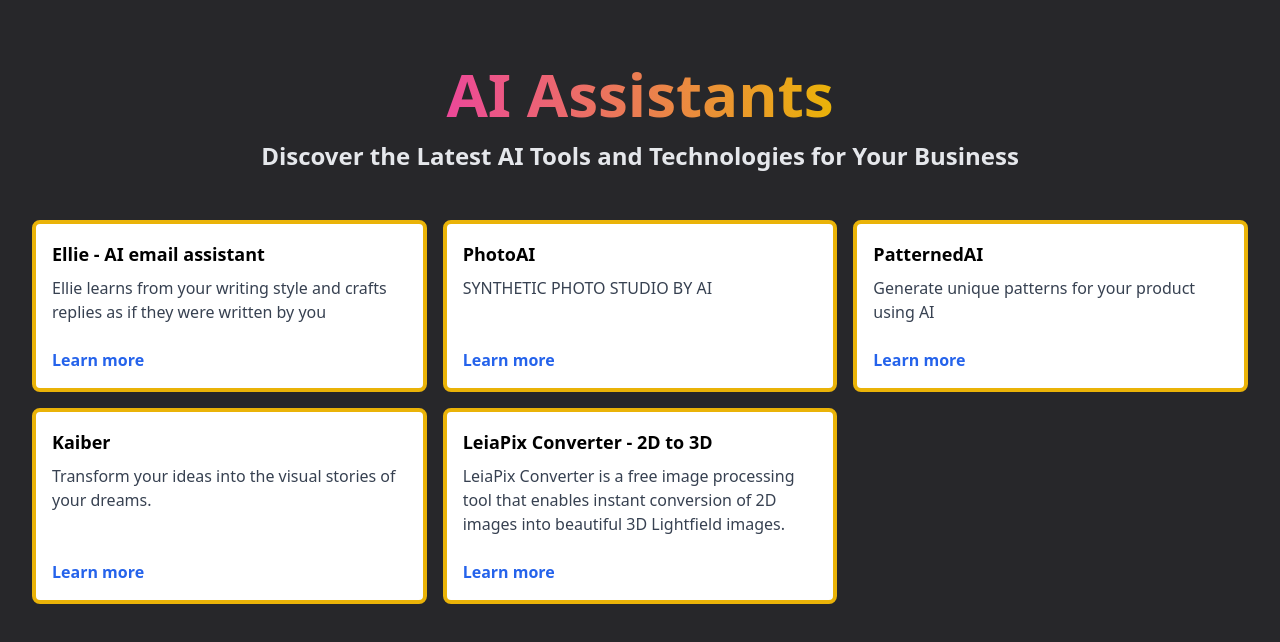
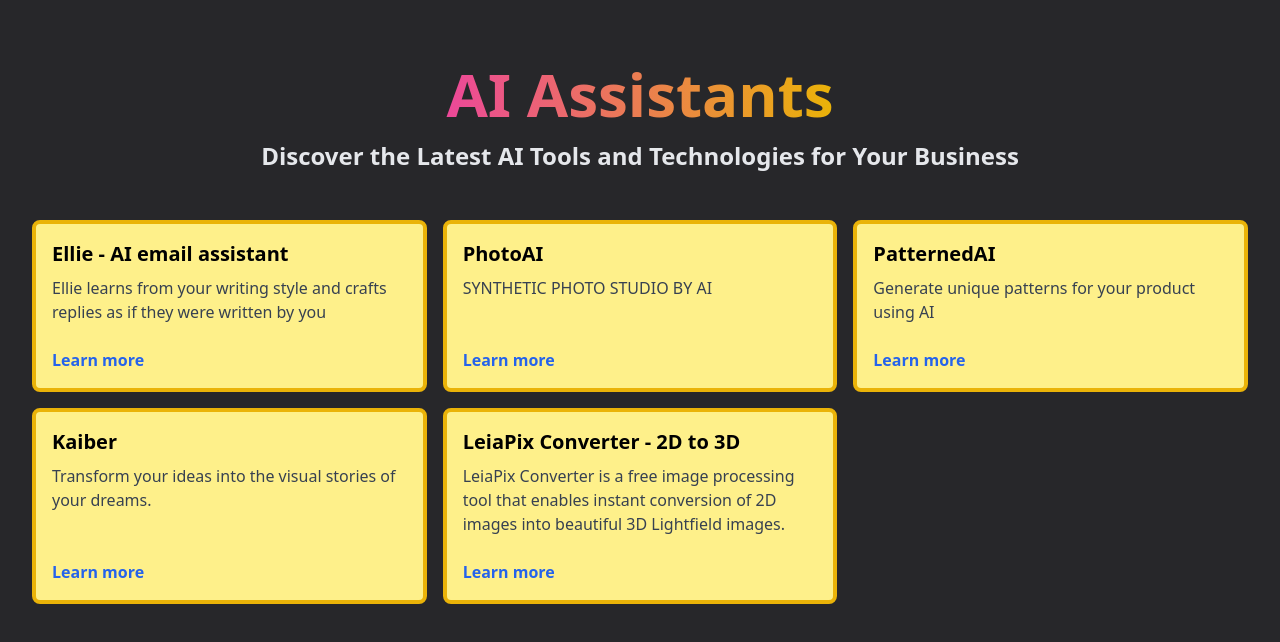
Before and after one commit to MrSimsek/ai-assistants, a Next.js app: page / in a window 1280 px wide. Shown: the top 642 px of the page. Built offline with nearby package versions, Linux system fonts and the light colour scheme.

Commit message:
Add color

```diff
--- a/src/pages/index.tsx
+++ b/src/pages/index.tsx
@@ -24,7 +24,7 @@ export default function Home() {
         <meta name="viewport" content="width=device-width, initial-scale=1" />
         <link rel="icon" href="/favicon.ico" />
       </Head>
-      <main className="h-screen flex flex-col items-center py-12 px-4 bg-zinc-800">
+      <main className="h-screen flex flex-col items-center py-12 px-4 bg-zinc-800 overflow-y-auto">
         <div className="max-w-screen-xl flex flex-col items-center space-y-12 p-4">
           <div className="flex flex-col space-y-4 items-center">
             <h1 className="text-6xl font-extrabold bg-gradient-to-r from-pink-500 to-yellow-500 inline-block text-transparent bg-clip-text">
@@ -38,10 +38,10 @@ export default function Home() {
             {tools.map((tool) => (
               <div
                 key={tool.id}
-                className="bg-white rounded-lg border-4 border-yellow-500 p-4 hover:shadow-xl transition-shadow duration-300 flex flex-col space-y-4 justify-between"
+                className="bg-yellow-200 rounded-lg border-4 border-yellow-500 p-4 hover:shadow-xl transition-shadow duration-300 flex flex-col space-y-4 justify-between"
               >
                 <div>
-                  <h3 className="text-lg font-bold mb-2">{tool.name}</h3>
+                  <h3 className="text-xl font-bold mb-2">{tool.name}</h3>
                   <p className="text-gray-700 mb-2">{tool.description}</p>
                 </div>
                 <a
```
